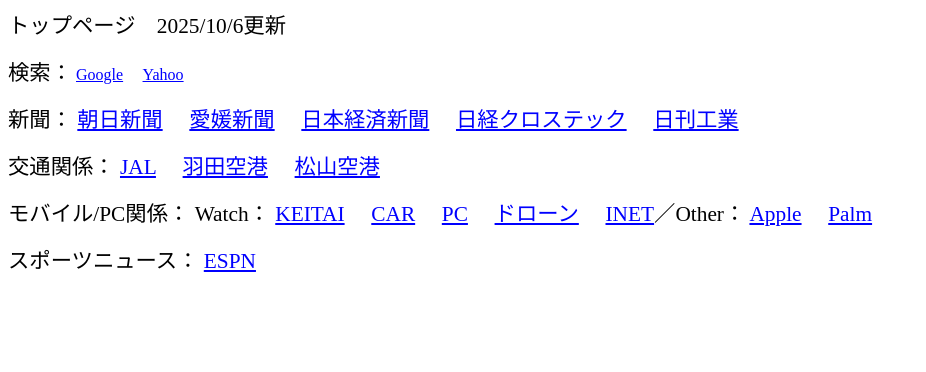
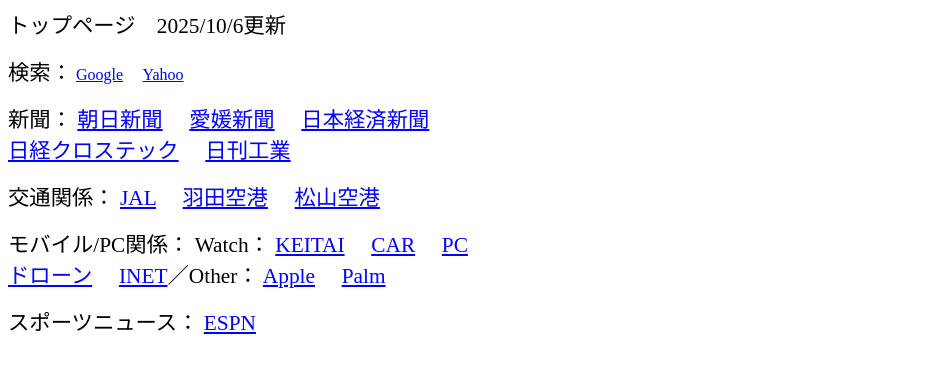
Before and after one commit to iwa103/my_links, a plain HTML site: page index.html in a window 1280 px wide. Shown: the whole page, without its empty margins (0-926 px from the left). Drawn offline with Linux system fonts and the light colour scheme.

Commit message:
Update index.html

```diff
--- a/index.html
+++ b/index.html
@@ -36,7 +36,7 @@
       新聞：
       <a href="https://www.asahi.com/">朝日新聞</a>
       <a href="https://www.ehime-np.co.jp/">愛媛新聞</a>
-      <a href="https://www.nikkei.co.jp/">日本経済新聞</a>
+      <a href="https://www.nikkei.co.jp/">日本経済新聞</a><br>
       <a href="https://xtech.nikkei.com/">日経クロステック</a>
       <a href="https://www.nikkan.co.jp/">日刊工業</a>
     </font>
@@ -57,7 +57,7 @@
       Watch：
       <a href="https://k-tai.watch.impress.co.jp/">KEITAI</a>
       <a href="https://car.watch.impress.co.jp/">CAR</a>
-      <a href="https://pc.watch.impress.co.jp/">PC</a>
+      <a href="https://pc.watch.impress.co.jp/">PC</a><br>
       <a href="https://drone-journal.impress.co.jp/">ドローン</a>
       <a href="https://internet.watch.impress.co.jp/">INET</a>／Other：
       <a href="https://www.apple.com/jp/">Apple</a>
```
